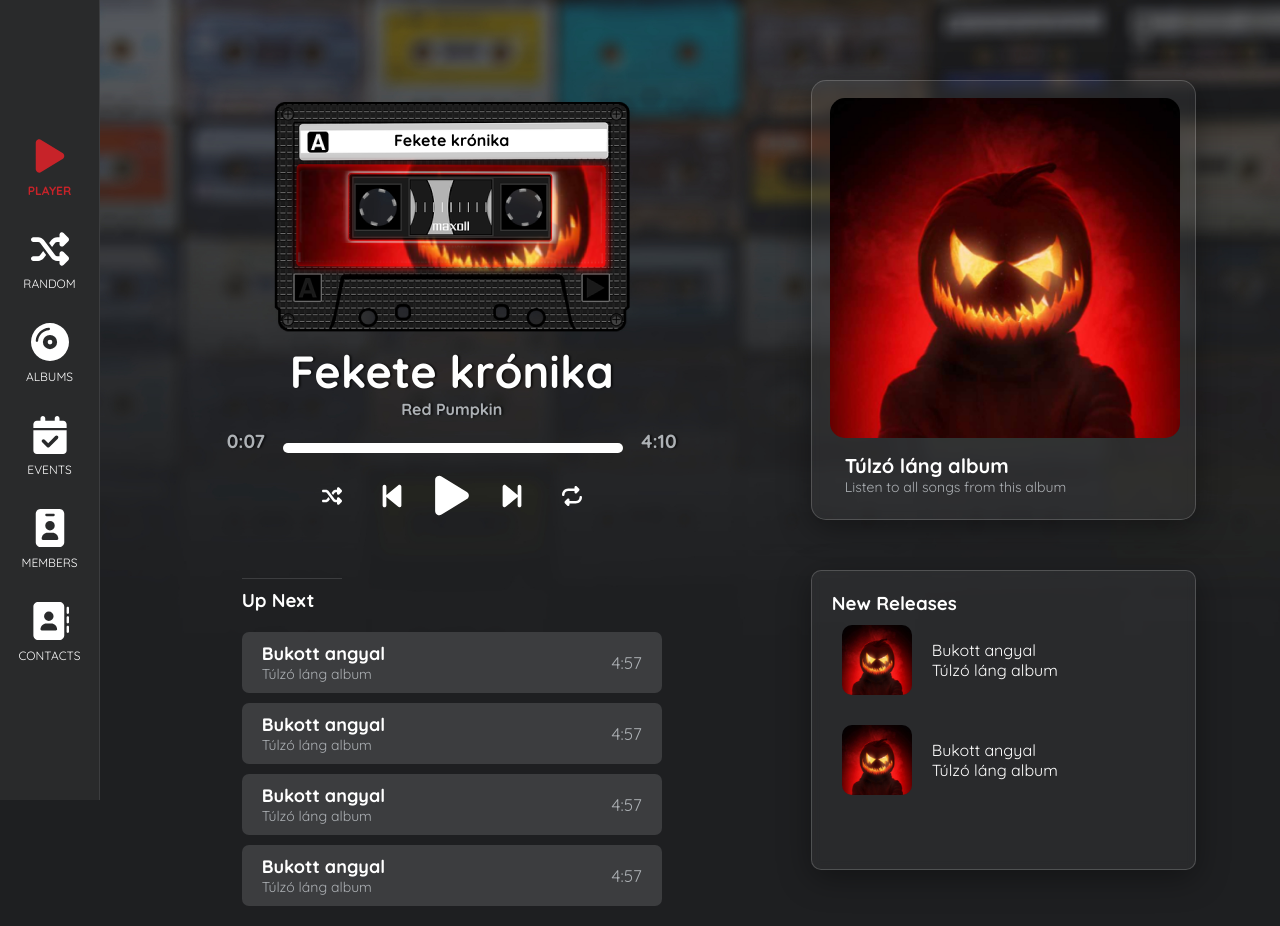
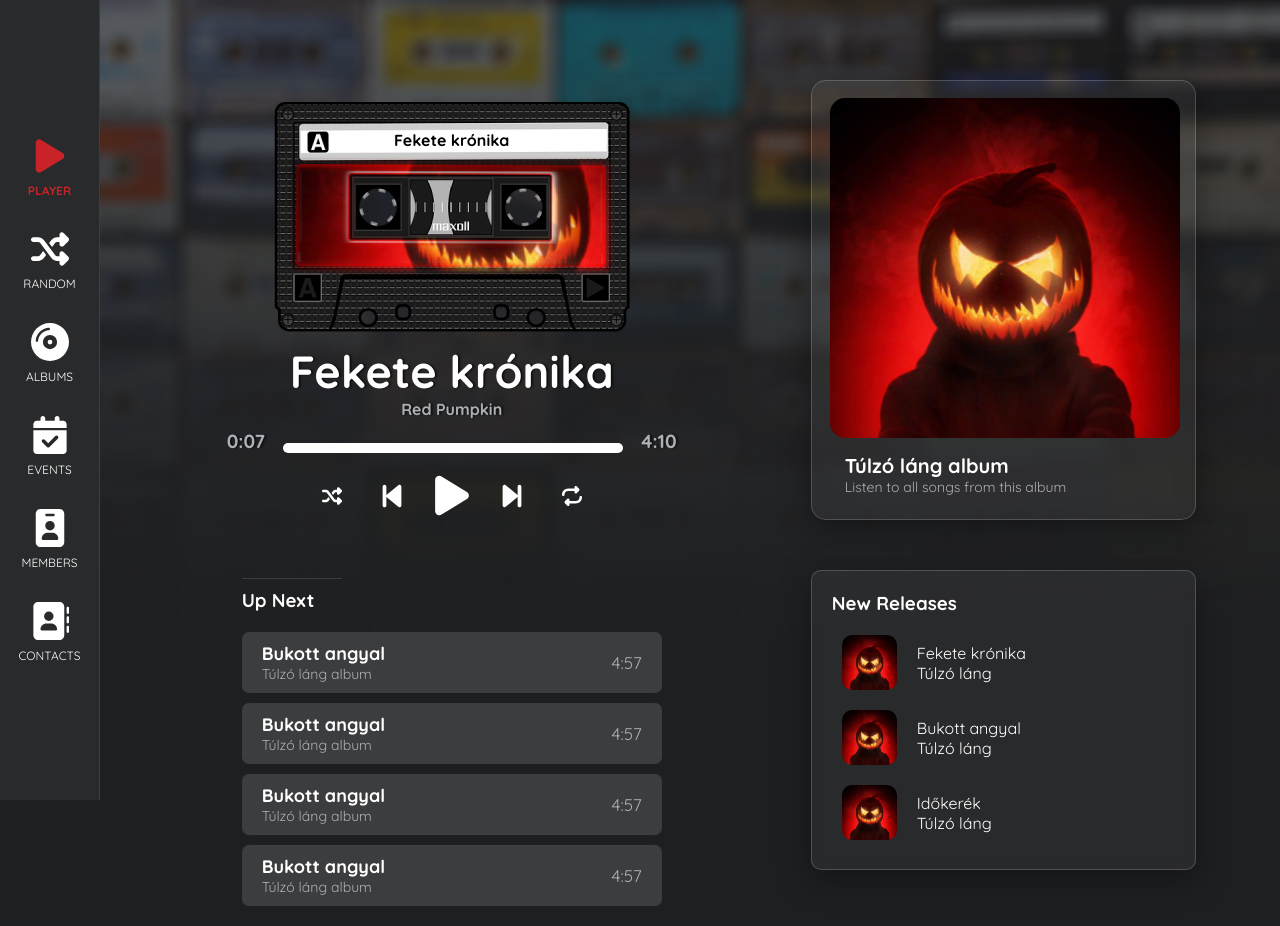
Before and after one commit to megaseves/red-pumpkin-reactjs, a React (Create React App) app: page / in a window 1280 px wide. Built offline with nearby package versions, Linux system fonts and the light colour scheme; the HTML template or start-up script is replaced by a standard one.

Commit message:
Add: new release function

```diff
--- a/src/audios/audios.js
+++ b/src/audios/audios.js
@@ -10,5 +10,11 @@ exports.songsdata = [
         "album_title": "Túlzó láng",
         "album_url": `${process.env.PUBLIC_URL + '/albumBorito.jpg'}`,
         "url": "https://red-pumpkin-songs.s3.eu-north-1.amazonaws.com/Red_Pumpkin_-_Bukott_angyal.wav"
+    },
+    {
+        "title": "Időkerék",
+        "album_title": "Túlzó láng",
+        "album_url": `${process.env.PUBLIC_URL + '/albumBorito.jpg'}`,
+        "url": "https://red-pumpkin-songs.s3.eu-north-1.amazonaws.com/Red_Pumpkin_-_Idokerek.wav"
     }
 ]
--- a/src/components/NewReleaseSong.js
+++ b/src/components/NewReleaseSong.js
@@ -1,12 +1,12 @@
 
 
-export function NewReleaseSong({currentSong}) {
+export function NewReleaseSong({currentSong, songKey}) {
     return(
-        <div className="new-release-song">
+        <div className="new-release-song" key={songKey}>
             <img className="release-song-image" src={currentSong.album_url} alt=""></img>
             <div className="release-song-detail">
-                <span className="release-song-title">Bukott angyal</span>
-                <span className="release-song-album">Túlzó láng album</span>
+                <span className="release-song-title">{currentSong.title}</span>
+                <span className="release-song-album">{currentSong.album_title}</span>
             </div>
         </div>
     );
--- a/src/pages/Home.js
+++ b/src/pages/Home.js
@@ -11,8 +11,12 @@ export function Home() {
     const [songs, setSongs] = useState(songsdata);
     const [isPlaying, setIsPlaying] = useState(false);
     const [currentSong, setCurrentSong] = useState(songsdata[0]);
+    const [currentAlbum, setCurrentAlbum] = useState({});
+    const [release, setRelease] = useState(songsdata.slice(0,3));
 
     const audioElem = useRef();
+
+    const selectedName = "Túlzó láng";
 
     useEffect(()=>{
         if(isPlaying) {
@@ -21,6 +25,22 @@ export function Home() {
             audioElem.current.pause();
         }
     }, [isPlaying]);
+
+    //console.log(release)
+    useEffect(() => {
+        selectAlbum(selectedName);
+    }, []);
+
+    const selectAlbum = (selectedName) => {
+        let songs = [];
+        for (const key of Object.keys(songsdata)) {
+            const val = songsdata[key];
+            if (val.album_title === selectedName) {
+                songs.push(val);
+            }
+        }
+        setCurrentAlbum(songs);
+    };
 
   return (
       <div className={"bg"} style={{backgroundImage: `url(${process.env.PUBLIC_URL + '/bgPlayer.jpg'})`}}>
@@ -32,7 +52,7 @@ export function Home() {
                 <Route path={"/"} element={
                     <>
                         <audio src={currentSong.url} ref={audioElem} />
-                        <Player songs={songs} setSongs={setSongs} isPlaying={isPlaying} setIsPlaying={setIsPlaying} audioElem={audioElem} currentSong={currentSong} />
+                        <Player songs={songs} setSongs={setSongs} isPlaying={isPlaying} setIsPlaying={setIsPlaying} audioElem={audioElem} currentSong={currentSong} release={release} />
                     </>
                 }
                 />
--- a/src/pages/Player.css
+++ b/src/pages/Player.css
@@ -206,9 +206,10 @@
 }
 
 .new-release-songs {
-    width: 320px;
+    width: 342px;
     height: 230px;
     overflow: auto;
+    margin-top: 10px;
     /*background-color: red;*/
 
 }
@@ -216,14 +217,17 @@
     display: flex;
     /*background-color: green;*/
     border-radius: 10px;
-    margin-bottom: 10px;
     padding: 10px;
     align-items: center;
 }
+.new-release-song:hover {
+    cursor: pointer;
+    background-color: var(--thiBgColor);
+}
 .release-song-image {
     background-size: cover;
-    width: 70px;
-    height: 70px;
+    width: 55px;
+    height: 55px;
     border-radius: 10px;
     margin-right: 20px;
 }
--- a/src/pages/Player.js
+++ b/src/pages/Player.js
@@ -4,7 +4,7 @@ import {faBackwardStep, faForwardStep, faPause, faPlay, faRepeat, faShuffle} fro
 import {NextSong} from "../components/NextSong";
 import {NewReleaseSong} from "../components/NewReleaseSong";
 
-export function Player({audioElem, isPlaying, setIsPlaying, currentSong}) {
+export function Player({audioElem, isPlaying, setIsPlaying, currentSong, release}) {
 
     const PlayPause = () => {
         setIsPlaying(!isPlaying);
@@ -66,10 +66,12 @@ export function Player({audioElem, isPlaying, setIsPlaying, currentSong}) {
             <div className="new-releases">
               <h3 className={"container-title"} >New Releases</h3>
                 <div className="new-release-songs">
-
-                    <NewReleaseSong currentSong={currentSong} />
-                    <NewReleaseSong currentSong={currentSong} />
-
+                    {release && release.map((song) => {
+                        return (
+                            <NewReleaseSong currentSong={song} key={song.title} />
+                            )}
+                        )
+                    }
                 </div>
             </div>
 
```
